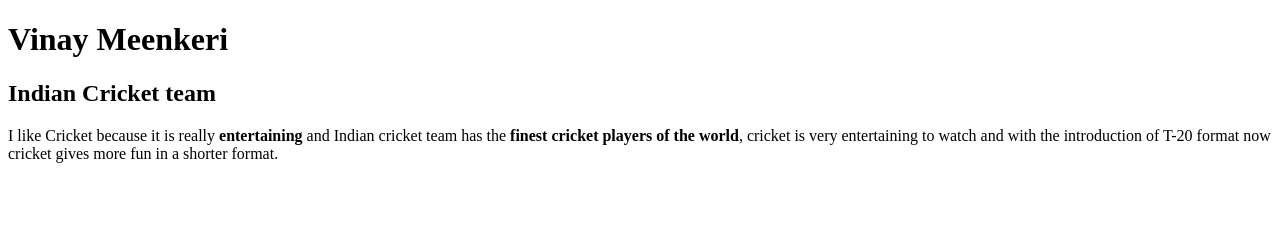
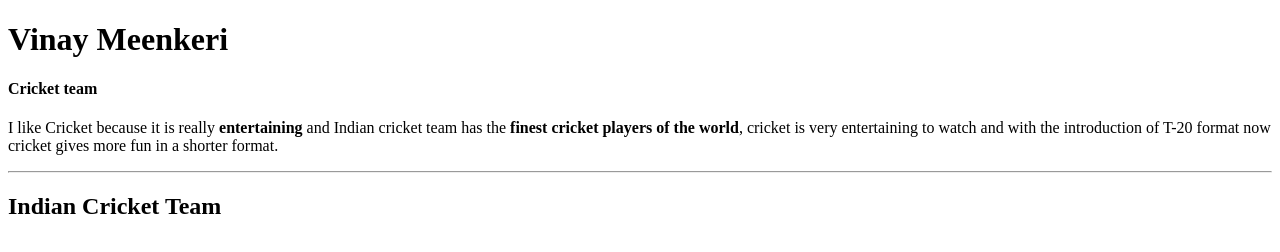
Before and after one commit to 44-563-Web-Apps-S23/44563-webapps-assignment-3-VinayMeenkeri, a plain HTML site: page index.html in a window 1280 px wide. Drawn offline with Linux system fonts and the light colour scheme.

Commit message:
Para Adjusted

```diff
--- a/index.html
+++ b/index.html
@@ -9,7 +9,11 @@
         <h1>
             Vinay Meenkeri
         </h1>
-        <h2>Indian Cricket team</h2>
-        <p>I like Cricket because it is really <b>entertaining</b> and Indian cricket team has the <b>finest cricket players of the world</b>, cricket is very entertaining to watch and with the introduction of T-20 format now cricket gives more fun in a shorter format.</p>
+        <h4>Cricket team</h4>
+        <p>I like Cricket because it is really <b>entertaining</b> and Indian cricket team has the
+            <b>finest cricket players of the world</b>, cricket is very entertaining to watch and with
+             the introduction of T-20 format now cricket gives more fun in a shorter format.</p>
+        <hr>
+        <h2>Indian Cricket Team</h2>
     </body>
 </html>
```
